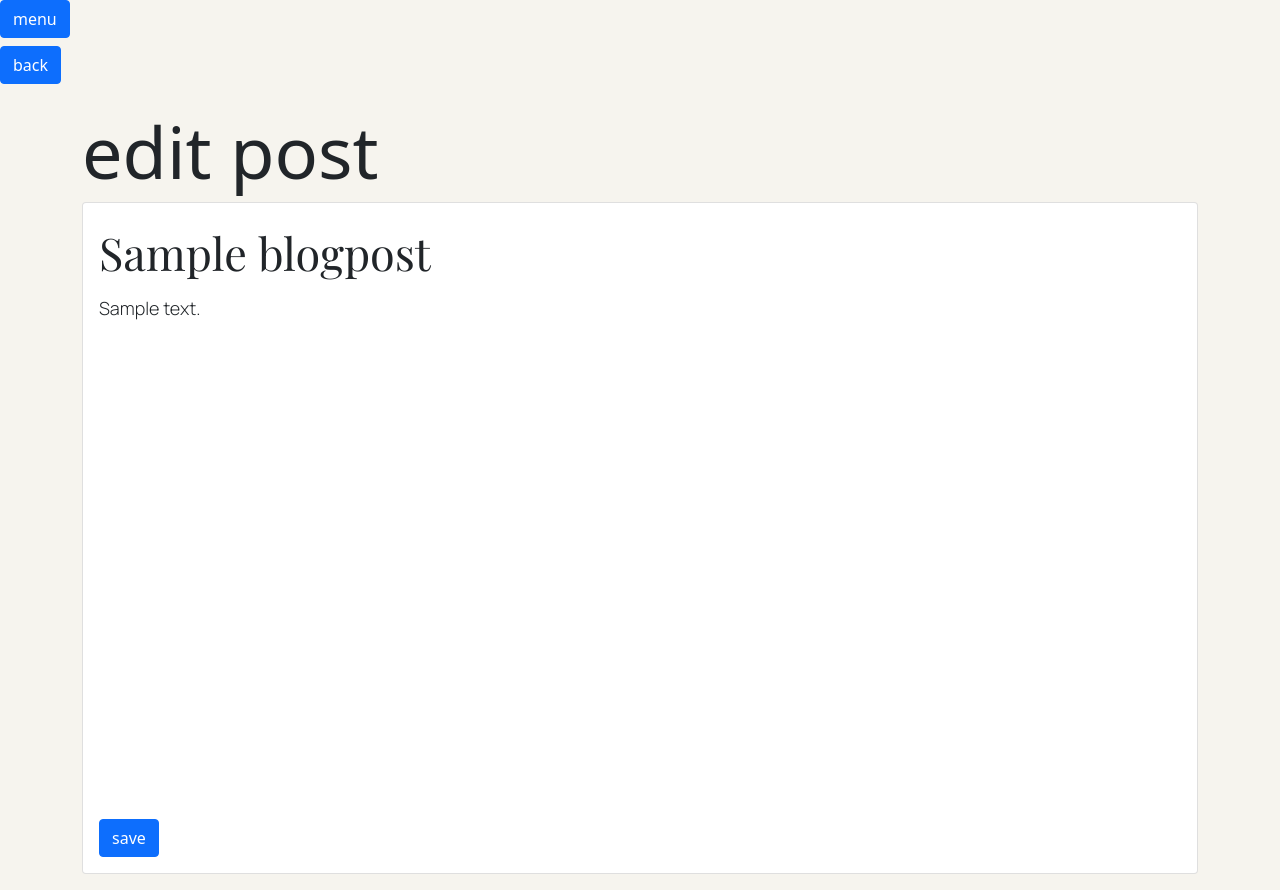
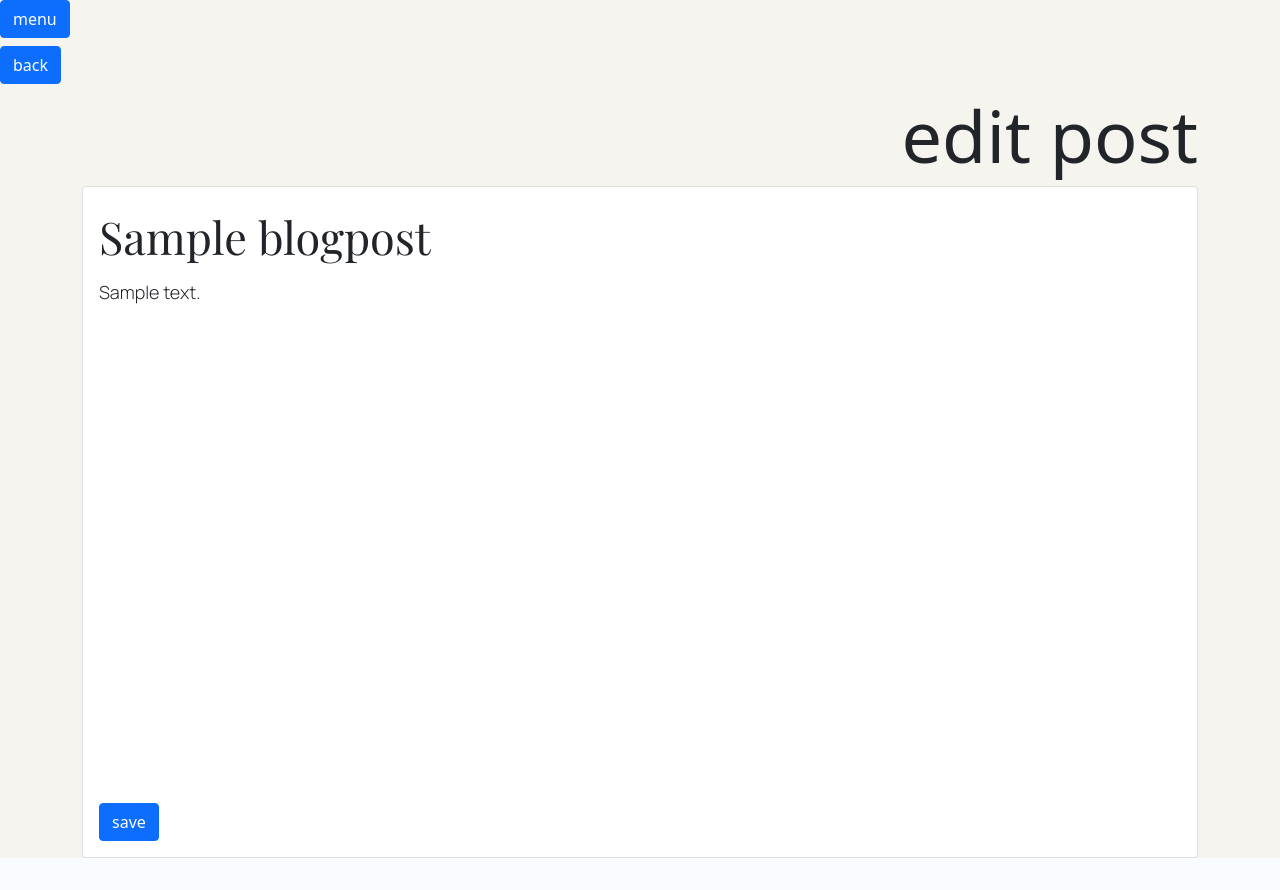
Before and after one commit to olewis8/django-blog, a Django app: page /blog/1/edit/ in a window 1280 px wide. After the commit the page ends 858 px from the top, so only its background shows below. Run offline with Django 3.2, Linux system fonts and the light colour scheme; a user stored in the database is signed in; tables that the repository leaves empty hold one stand-in row (values such as "Sample post").

Commit message:
style titles

```diff
--- a/src/blog/templates/pages/create_post.html
+++ b/src/blog/templates/pages/create_post.html
@@ -5,8 +5,8 @@
 {% include 'components/blog/off-canvas-menu.html' %}
 {% include 'components/blog/back-button.html' %}
 
-<div class='container py-3'>
-  <h1>{{ title }}</h1>
+<div class='container'>
+  <h1 class='page-title text-end'>new post</h1>
   <div class='card'>
     <div class='card-body'>
       {% include 'components/blog/create_form.html' %}
--- a/src/blog/templates/pages/search_results.html
+++ b/src/blog/templates/pages/search_results.html
@@ -8,7 +8,7 @@
 
 <div class='container'>
   <div id='search-results-title'>
-    <h1>search results for "{{ query }}"</h1>
+    <h1 class='page-title'>search results for "{{ query }}"</h1>
   </div>
 
   <div id='search-results'>
--- a/src/blog/templates/pages/update_post.html
+++ b/src/blog/templates/pages/update_post.html
@@ -5,8 +5,8 @@
 {% include 'components/blog/off-canvas-menu.html' %}
 {% include 'components/blog/back-button.html' %}
 
-<div class='container py-3'>
-  <h1>edit post</h1>
+<div class='container'>
+  <h1 class='page-title text-end'>edit post</h1>
   <div class='card'>
     <div class='card-body'>
       {% include 'components/blog/update_form.html' %}
```
